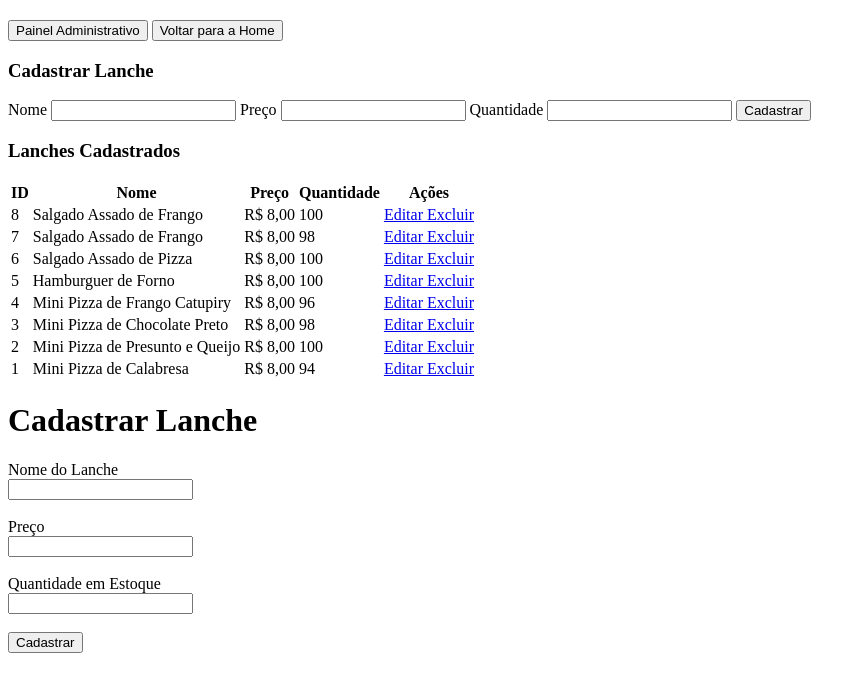
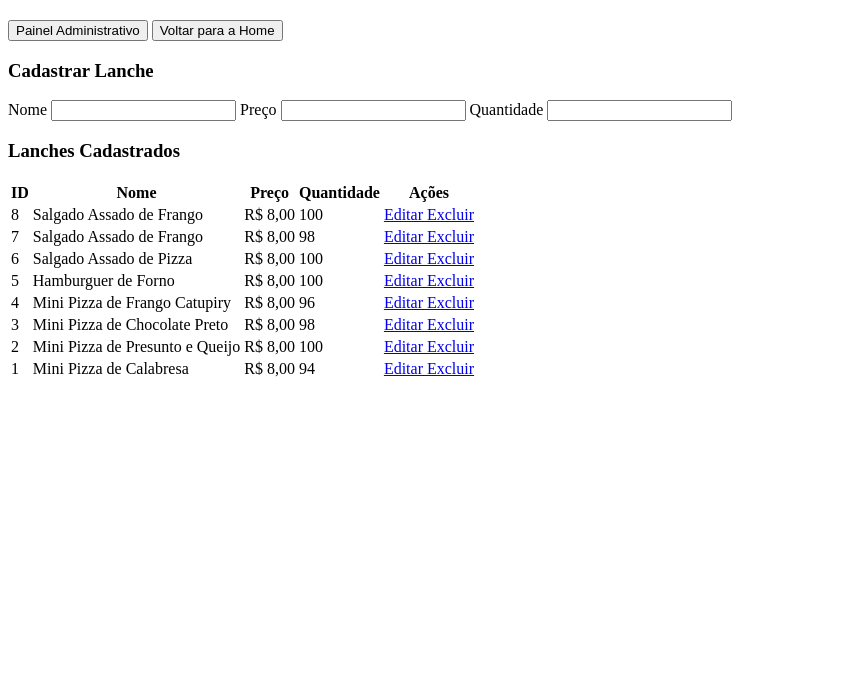
Before and after one commit to henriqueffabro-ui/FimdaFila, a PHP site: page /adm_lanches.php in a window 1280 px wide. Shown: the part 47-739 px from the top of the page, without its empty margins (0-866 px from the left). Run offline with PHP 8.4, Linux system fonts and the light colour scheme; a user stored in the database is signed in; data comes from the database, SQL or seed files in the repository.

Commit message:
Deletar lanche funcionando. Caso não haja estoque de algum lanche, o sistema não permite o usuario comprar. O cadastro do lanche agora é separado da edição de lanches

```diff
--- a/adm_lanches.php
+++ b/adm_lanches.php
@@ -42,7 +42,15 @@ if(isset($_GET["excluir"])){
 
     $id = $_GET["excluir"];
 
-    mysqli_query($conexao, "DELETE FROM lanches WHERE id='$id'");
+    mysqli_query(
+        $conexao,
+        "DELETE FROM pedido WHERE id_lanche='$id'"
+    );
+
+    mysqli_query(
+        $conexao,
+        "DELETE FROM lanches WHERE id='$id'"
+    );
 }
 
 /* BUSCAR LANCHE PARA EDIÇÃO */
@@ -134,11 +142,7 @@ if(isset($_GET["editar"])){
     <input type="number"
            name="qtd" required>
 
-    <button class="btn-salvar"
-            type="submit"
-            name="cadastrar">
-        Cadastrar
-    </button>
+
 
 </form>
 
@@ -203,55 +207,6 @@ while($lanche = mysqli_fetch_assoc($resultado)){
 
 </div>
 
-<?php
-
-if($_SERVER["REQUEST_METHOD"] == "POST"){
-
-    $nome = $_POST["nome"];
-    $preco = $_POST["preco"];
-    $qtd = $_POST["qtd"];
-
-    $stmt = $conexao->prepare("
-        INSERT INTO lanches(nome, preco, qtd)
-        VALUES(?, ?, ?)
-    ");
-
-    $stmt->bind_param(
-        "sdi",
-        $nome,
-        $preco,
-        $qtd
-    );
-
-    if($stmt->execute()){
-        echo "Lanche cadastrado com sucesso!";
-    } else {
-        echo "Erro: " . $stmt->error;
-    }
-}
-?>
-
-<h1>Cadastrar Lanche</h1>
-
-<form method="POST">
-
-    <label>Nome do Lanche</label><br>
-    <input type="text" name="nome" required>
-    <br><br>
-
-    <label>Preço</label><br>
-    <input type="number" step="0.01" name="preco" required>
-    <br><br>
-
-    <label>Quantidade em Estoque</label><br>
-    <input type="number" name="qtd" required>
-    <br><br>
-
-    <button type="submit">
-        Cadastrar
-    </button>
-
-</form>
 
 
 </body>
--- a/index.php
+++ b/index.php
@@ -23,6 +23,7 @@ if(!isset($_SESSION["id"])){
 
     <a href="adm.php">Painel Administrativo</a><br>
     <a href="adm_lanches.php">Gerenciar Lanches</a><br>
+    <a href="cadastroLanche.php">Cadastrar Lanche</a><br>
 
 <?php } ?>
 
```
Also changed, not shown: cadastroLanche.php (+25 -0 lines), lanche.php (+8 -0 lines).
